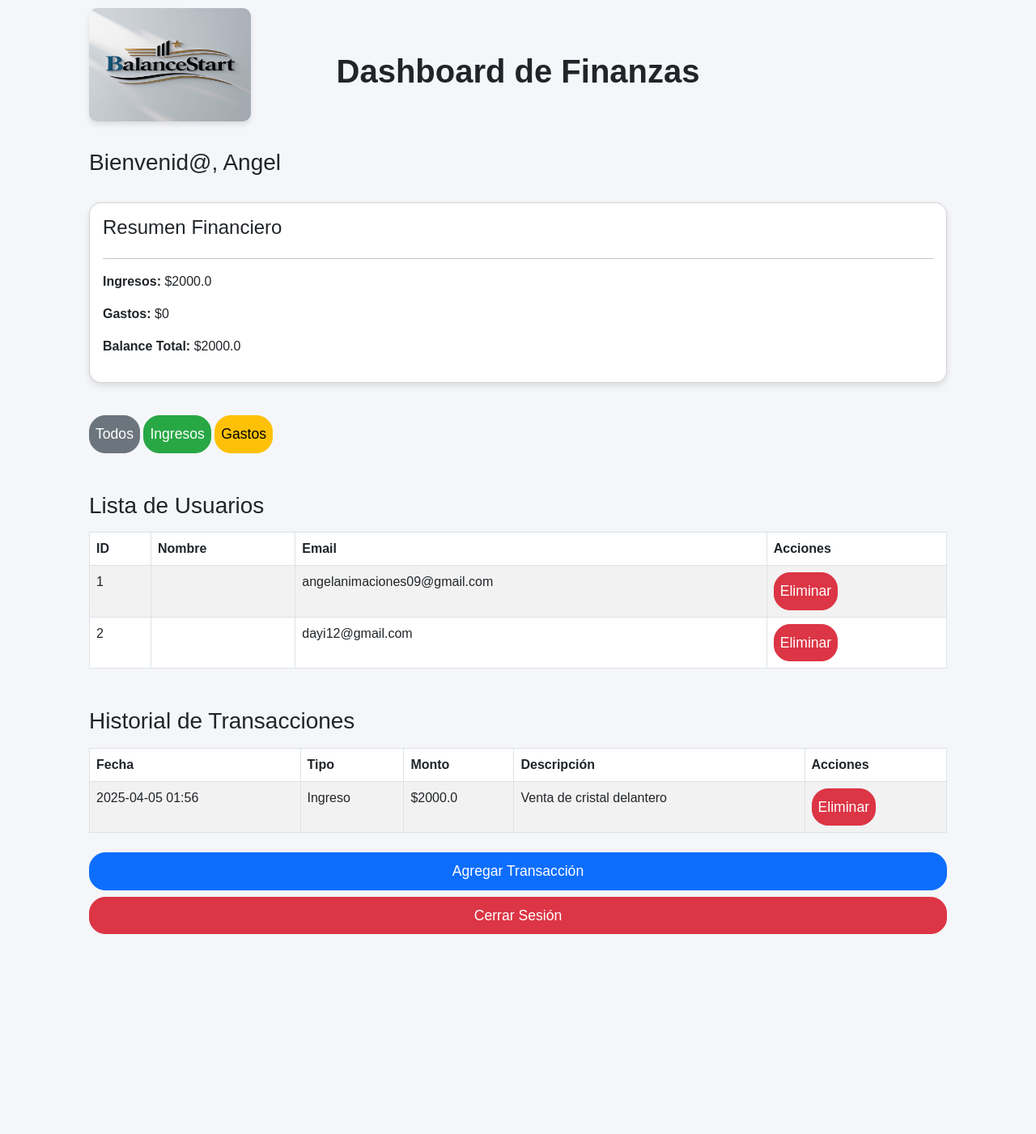
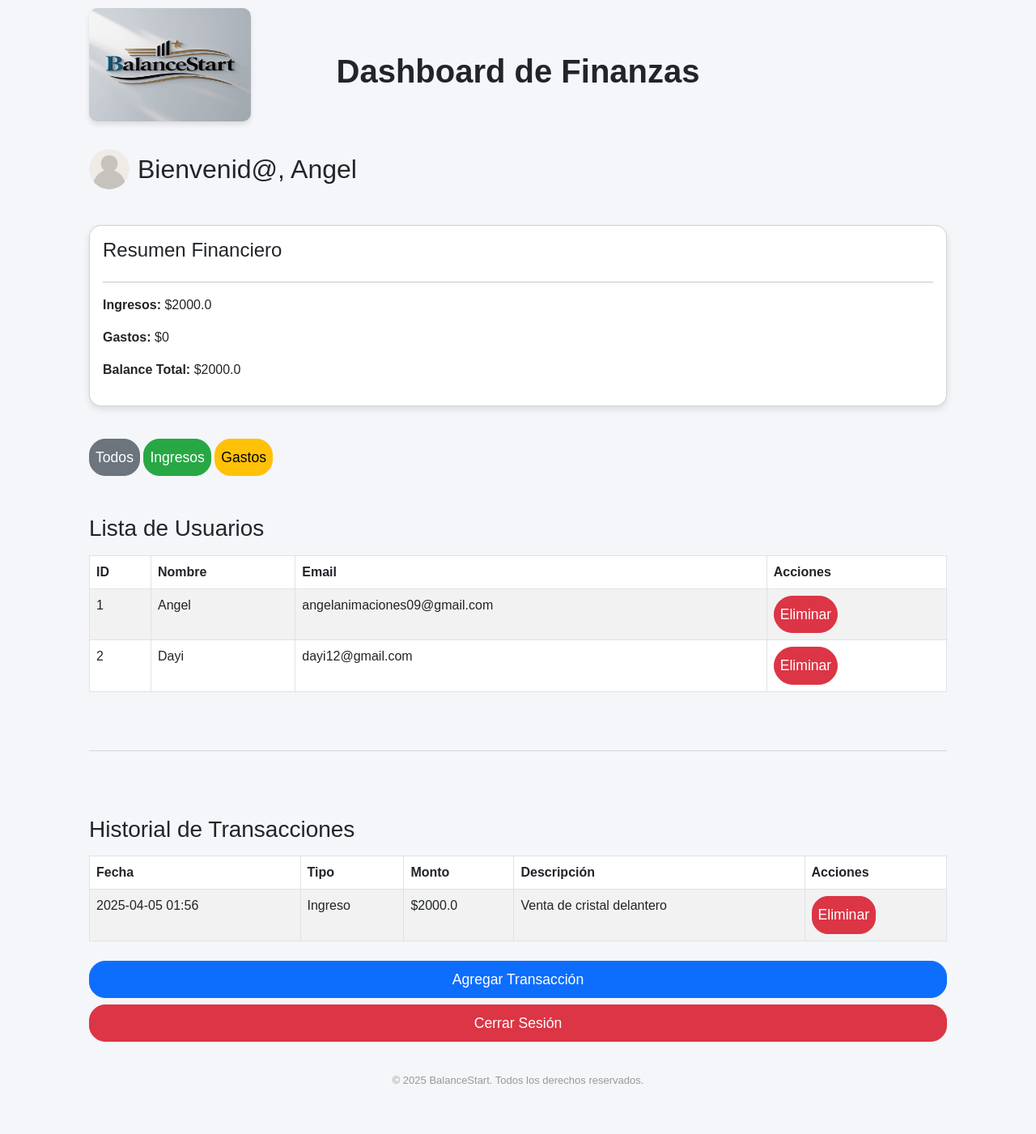
Before and after one commit to AngelGomera0917/App-contabilidad-Web, a Flask app: page /dashboard in a window 1280 px wide. Shown: the whole page at 81% size. Before the commit the page ends 1154 px from the top, so only its background shows below. Run offline with Flask 3, Linux system fonts and the light colour scheme; a user stored in the database is signed in.

Commit message:
feat: Enhance user and transaction deletion confirmation dialogs and improve dashboard layout

```diff
--- a/app/templates/dashboard.html
+++ b/app/templates/dashboard.html
@@ -10,16 +10,47 @@
 
 </head>
 
+<!-- Confirmación para eliminar un usuario -->
 <script>
-    function confirmarEliminacion() {
+    function confirmarEliminacionUsuario() {
+        return confirm("¿Estás seguro de que quieres eliminar este usuario?");
+    }
+</script>
+
+<!-- Confirmación para eliminar una transacción -->
+<script>
+    function confirmarEliminacionTransaccion() {
         return confirm("¿Estás seguro de que quieres eliminar esta transacción?");
     }
 </script>
 
 
+<!-- <script>
+    function confirmarEliminacion() {
+        return confirm("¿Estás seguro de que quieres eliminar esta transacción?");
+    }
+</script> -->
+
+
 <body class="container mt-4">
 
+    <!-- Bloque de mensajes flash con estilo fijo en la parte superior -->
+    <div id="flash-messages" style="position: fixed; top: 0; width: 100%; z-index: 1050;">
+        {% with messages = get_flashed_messages(with_categories=true) %}
+            {% if messages %}
+                {% for category, message in messages %}
+                    <div class="alert alert-{{ category }} alert-dismissible fade show" role="alert">
+                        {{ message }}
+                        <button type="button" class="btn-close" data-bs-dismiss="alert" aria-label="Close"></button>
+                    </div>
+                {% endfor %}
+            {% endif %}
+        {% endwith %}
+    </div>
+
+
     <div class="container">
+
         <!-- 📌 Imagen representativa -->
     <div class="logo-container">
         <img src="{{ url_for('static', filename='img/logo.png') }}" alt="Mi Plataforma Contable" class="logo" width="200" height="200">
@@ -27,7 +58,14 @@
 
     <h1 class="text-center"> <b> Dashboard de Finanzas </b> </h1> <br>
     <br>
-    <h3> Bienvenid@, {{ current_user.username }} </h3>
+
+    <div style="display: flex; align-items: center; gap: 10px; margin-bottom: 20px;">
+        <img src="{{ url_for('static', filename='img/avatar.png') }}" alt="Avatar" style="width: 50px; height: 50px; border-radius: 50%;">
+        <h2 style="margin: 0;"> Bienvenid@, {{ current_user.username }} </h2>
+    </div>
+
+
+    <!-- <h3> Bienvenid@, {{ current_user.username }} </h3> -->
 
     <!-- Mostrar resumen de ingresos, gastos y balance -->
     <div class="card p-3 mt-3">
@@ -40,9 +78,9 @@
     <br>
     <!-- Filtros para mostrar todos, ingresos o gastos -->
     <div class="mb-3">
-        <a href="{{ url_for('routes.dashboard', filtro='todos') }}" class="btn btn-secondary">Todos</a>
-        <a href="{{ url_for('routes.dashboard', filtro='ingresos') }}" class="btn btn-success">Ingresos</a>
-        <a href="{{ url_for('routes.dashboard', filtro='gastos') }}" class="btn btn-warning">Gastos</a>
+        <a href="{{ url_for('routes.dashboard', filtro='todos') }}" class="btn btn-secondary"> Todos </a>
+        <a href="{{ url_for('routes.dashboard', filtro='ingresos') }}" class="btn btn-success"> Ingresos </a>
+        <a href="{{ url_for('routes.dashboard', filtro='gastos') }}" class="btn btn-warning"> Gastos </a>
     </div>
 
     <!-- Nueva sección: Lista de Usuarios -->
@@ -60,12 +98,17 @@
             {% for usuario in usuarios %}
             <tr>
                 <td>{{ usuario.id }}</td>
-                <td>{{ usuario.nombre }}</td>
+                <td>{{ usuario.username }}</td>
                 <td>{{ usuario.email }}</td>
                 <td>
-                    <form action="{{ url_for('routes.eliminar_usuario', id=usuario.id) }}" method="POST" onsubmit="return confirmarEliminacion()">
-                        <button type="submit" class="btn btn-danger btn-sm"> Eliminar </button>
+                    <!-- Botones de edición y eliminación -->
+                    <form action="{{ url_for('routes.eliminar_usuario', id=usuario.id) }}" method="POST" onsubmit="return confirmarEliminacionUsuario()">
+                        <button class="btn btn-sm btn-danger rounded-pill"> Eliminar </button>
                     </form>
+
+
+
+
                 </td>
             </tr>
             {% endfor %}
@@ -74,6 +117,8 @@
 
 
     <!-- Tabla de Transacciones -->
+    <hr class="my-5 border-top border-secondary"> <!-- Línea horizontal para separar las secciones -->
+
     <h3 class="mt-4">
         Historial de Transacciones
     </h3>
@@ -95,21 +140,29 @@
                     <td>${{ transaccion.monto }}</td>
                     <td>{{ transaccion.descripcion }}</td>
                     <td>
-                        <form action="{{ url_for('routes.eliminar_transaccion', id=transaccion.id) }}" method="post" onsubmit="return confirmarEliminacion()">
-                            <button type="submit" class="btn btn-danger btn-sm"> Eliminar </button>
+                        <!-- Botones de edición y eliminación -->
+                        <form action="{{ url_for('routes.eliminar_transaccion', id=transaccion.id) }}" method="POST" onsubmit="return confirmarEliminacionTransaccion()">
+                            <button class="btn btn-sm btn-danger"> Eliminar </button>
                         </form>
+
 
                     </td>
 
                 </tr>
 
             {% endfor %}
+
         </tbody>
     </table>
 
     <a href="/transaccion" class="btn btn-primary"> Agregar Transacción </a> <!-- Botón de Agregar transacciones -->
     <a href="/logout" class="btn btn-danger"> Cerrar Sesión </a> <!-- Botón de Cerrar Sesión -->
 
+    <p style="text-align:center; font-size: 13px; color: #999; margin-top: 30px;">
+        &copy; 2025 BalanceStart. Todos los derechos reservados.
+    </p>
+
+    </div> <!-- Fin del contenedor principal -->
 
 </body>
 </html>
```
